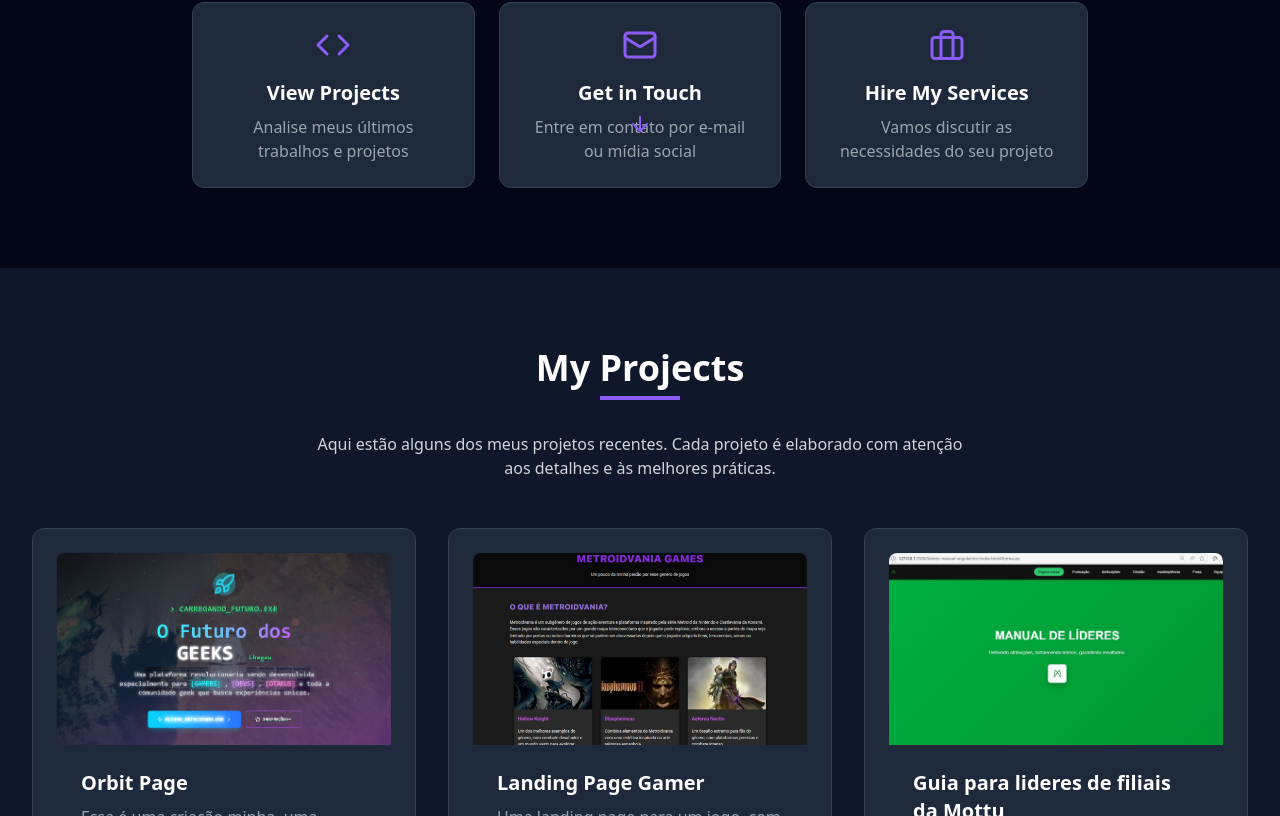
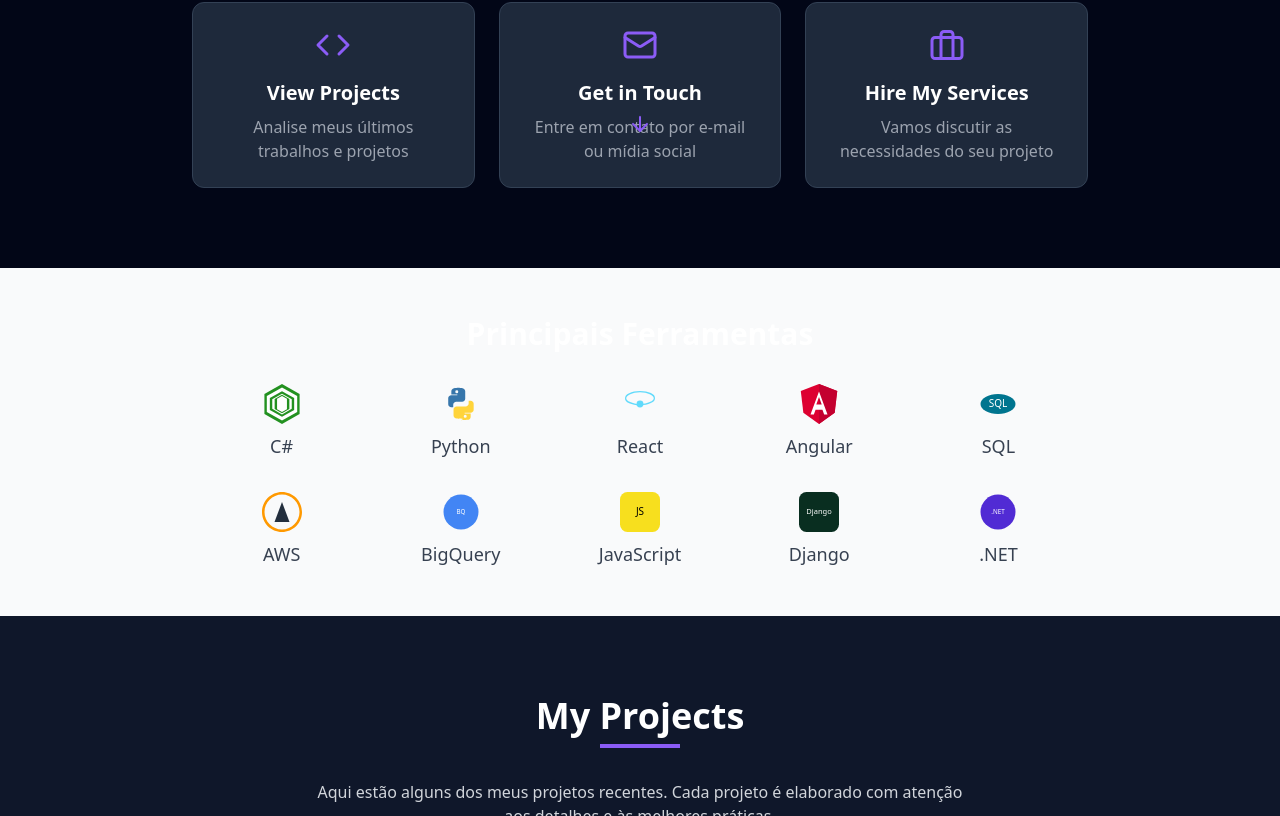
Before and after one commit to Davi-CleanCode/Portfolio, a React (Vite) app: page / in a window 1280 px wide. Shown: the part 630-1446 px from the top of the page. Built offline with nearby package versions, Linux system fonts and the light colour scheme.

Commit message:
acrescentei uma seção

```diff
--- a/src/App.tsx
+++ b/src/App.tsx
@@ -1,6 +1,7 @@
 import React from 'react';
 import Navbar from './components/Navbar';
 import HeroSection from './components/HeroSection';
+import TechStackSection from './components/TechStackSection';
 import ProjectsSection from './components/ProjectsSection';
 import ContactSection from './components/ContactSection';
 import HireSection from './components/HireSection';
@@ -11,6 +12,7 @@ function App() {
     <div className="min-h-screen bg-dark-950 text-white">
       <Navbar />
       <HeroSection />
+      <TechStackSection />
       <ProjectsSection />
       <ContactSection />
       <HireSection />
--- /dev/null
+++ b/src/components/TechStackSection.tsx
@@ -0,0 +1,43 @@
+const icons: Record<string, JSX.Element> = {
+    csharp: <svg width="40" height="40" viewBox="0 0 128 128"><path fill="#239120" d="M64 0L7.7 32v64L64 128l56.3-32V32z" /><path fill="#fff" d="M64 116.6L15.4 89.3V38.7L64 11.4l48.6 27.3v50.6z" /><path fill="#239120" d="M64 23.1L25.1 45.1v37.8L64 104.9l38.9-22V45.1z" /><path fill="#fff" d="M64 97.2L32.8 79.1V48.9L64 30.8l31.2 18.1v30.2z" /><path fill="#239120" d="M64 34.7L40.5 48.1v31.8L64 93.3l23.5-13.4V48.1z" /><path fill="#fff" d="M64 89.4L48.2 80.5V47.5L64 38.6l15.8 8.9v33z" /></svg>,
+    python: <svg width="40" height="40" viewBox="0 0 128 128"><path fill="#3776AB" d="M63.9 12.2c-11.6.1-21.2 1.1-21.2 1.1s-9.6.9-9.6 10.2v10.2h19.2v2.6H32.7c-5.3 0-9.6 4.3-9.6 9.6v19.2c0 5.3 4.3 9.6 9.6 9.6h6.4v-8.5c0-5.3 4.3-9.6 9.6-9.6h19.2c5.3 0 9.6-4.3 9.6-9.6V23.5c0-9.3-9.6-10.2-9.6-10.2s-9.6-1-21.2-1.1zm-13.4 7.7a4.8 4.8 0 1 1 0 9.6 4.8 4.8 0 0 1 0-9.6z" /><path fill="#FFD43B" d="M64.1 115.8c11.6-.1 21.2-1.1 21.2-1.1s9.6-.9 9.6-10.2v-10.2H75.7v-2.6h19.2c5.3 0 9.6-4.3 9.6-9.6V63.1c0-5.3-4.3-9.6-9.6-9.6h-6.4v8.5c0 5.3-4.3 9.6-9.6 9.6H49.7c-5.3 0-9.6 4.3-9.6 9.6v19.2c0 9.3 9.6 10.2 9.6 10.2s9.6 1 21.2 1.1zm13.4-7.7a4.8 4.8 0 1 1 0-9.6 4.8 4.8 0 0 1 0 9.6z" /></svg>,
+    react: <svg width="40" height="40" viewBox="0 0 128 128"><g fill="#61DAFB"><circle cx="64" cy="64" r="11" /><path d="M64 22c-13.3 0-25.6 2.7-34.7 7.2C19.2 33.7 16 39.2 16 45.2c0 6 3.2 11.5 13.3 16.1C38.4 65.3 50.7 68 64 68s25.6-2.7 34.7-7.2C108.8 56.7 112 51.2 112 45.2c0-6-3.2-11.5-13.3-16.1C89.6 24.7 77.3 22 64 22zm0 4c12.1 0 23.2 2.5 31.2 6.6C104.2 36.2 108 41.1 108 45.2c0 4.1-3.8 9-12.8 12.6C87.2 61.5 76.1 64 64 64s-23.2-2.5-31.2-6.6C23.8 54.2 20 49.3 20 45.2c0-4.1 3.8-9 12.8-12.6C40.8 28.5 51.9 26 64 26z" /></g></svg>,
+    angular: <svg width="40" height="40" viewBox="0 0 128 128"><path fill="#DD0031" d="M64 0L5.7 22.1l8.2 70.2L64 128l50.1-35.7 8.2-70.2z" /><path fill="#C3002F" d="M64 0v128l50.1-35.7 8.2-70.2z" /><path fill="#FFF" d="M64 23.6l-27.2 74.2h10.7l5.5-15.2h22l5.5 15.2h10.7zm0 18.2l8.7 24.1H55.3z" /></svg>,
+    sql: <svg width="40" height="40" viewBox="0 0 128 128"><ellipse cx="64" cy="64" rx="56" ry="32" fill="#00758F" /><text x="50%" y="50%" textAnchor="middle" dy=".3em" fontSize="32" fill="#fff">SQL</text></svg>,
+    aws: <svg width="40" height="40" viewBox="0 0 128 128"><path fill="#FF9900" d="M64 0C28.7 0 0 28.7 0 64s28.7 64 64 64 64-28.7 64-64S99.3 0 64 0zm0 120c-30.9 0-56-25.1-56-56s25.1-56 56-56 56 25.1 56 56-25.1 56-56 56z" /><path fill="#232F3E" d="M64 32l-24 64h48z" /></svg>,
+    bigquery: <svg width="40" height="40" viewBox="0 0 128 128"><circle cx="64" cy="64" r="56" fill="#4285F4" /><text x="50%" y="50%" textAnchor="middle" dy=".3em" fontSize="20" fill="#fff">BQ</text></svg>,
+    javascript: <svg width="40" height="40" viewBox="0 0 128 128"><rect width="128" height="128" rx="24" fill="#F7DF1E" /><text x="50%" y="50%" textAnchor="middle" dy=".3em" fontSize="32" fill="#000">JS</text></svg>,
+    django: <svg width="40" height="40" viewBox="0 0 128 128"><rect width="128" height="128" rx="24" fill="#092E20" /><text x="50%" y="50%" textAnchor="middle" dy=".3em" fontSize="24" fill="#fff">Django</text></svg>,
+    dotnet: <svg width="40" height="40" viewBox="0 0 128 128"><circle cx="64" cy="64" r="56" fill="#512BD4" /><text x="50%" y="50%" textAnchor="middle" dy=".3em" fontSize="20" fill="#fff">.NET</text></svg>
+};
+
+const techs = [
+    { name: 'C#', key: 'csharp' },
+    { name: 'Python', key: 'python' },
+    { name: 'React', key: 'react' },
+    { name: 'Angular', key: 'angular' },
+    { name: 'SQL', key: 'sql' },
+    { name: 'AWS', key: 'aws' },
+    { name: 'BigQuery', key: 'bigquery' },
+    { name: 'JavaScript', key: 'javascript' },
+    { name: 'Django', key: 'django' },
+    { name: '.NET', key: 'dotnet' },
+];
+
+export default function TechStackSection() {
+    return (
+        <section className="py-12 bg-gray-50">
+            <div className="max-w-4xl mx-auto px-4">
+                <h2 className="text-3xl font-bold mb-8 text-center">Principais Ferramentas</h2>
+                <div className="grid grid-cols-2 sm:grid-cols-3 md:grid-cols-5 gap-8 justify-items-center">
+                    {techs.map(tech => (
+                        <div key={tech.key} className="flex flex-col items-center">
+                            {icons[tech.key as keyof typeof icons]}
+                            <span className="mt-2 text-lg font-medium text-gray-700">{tech.name}</span>
+                        </div>
+                    ))}
+                </div>
+            </div>
+        </section>
+    );
+}
```
